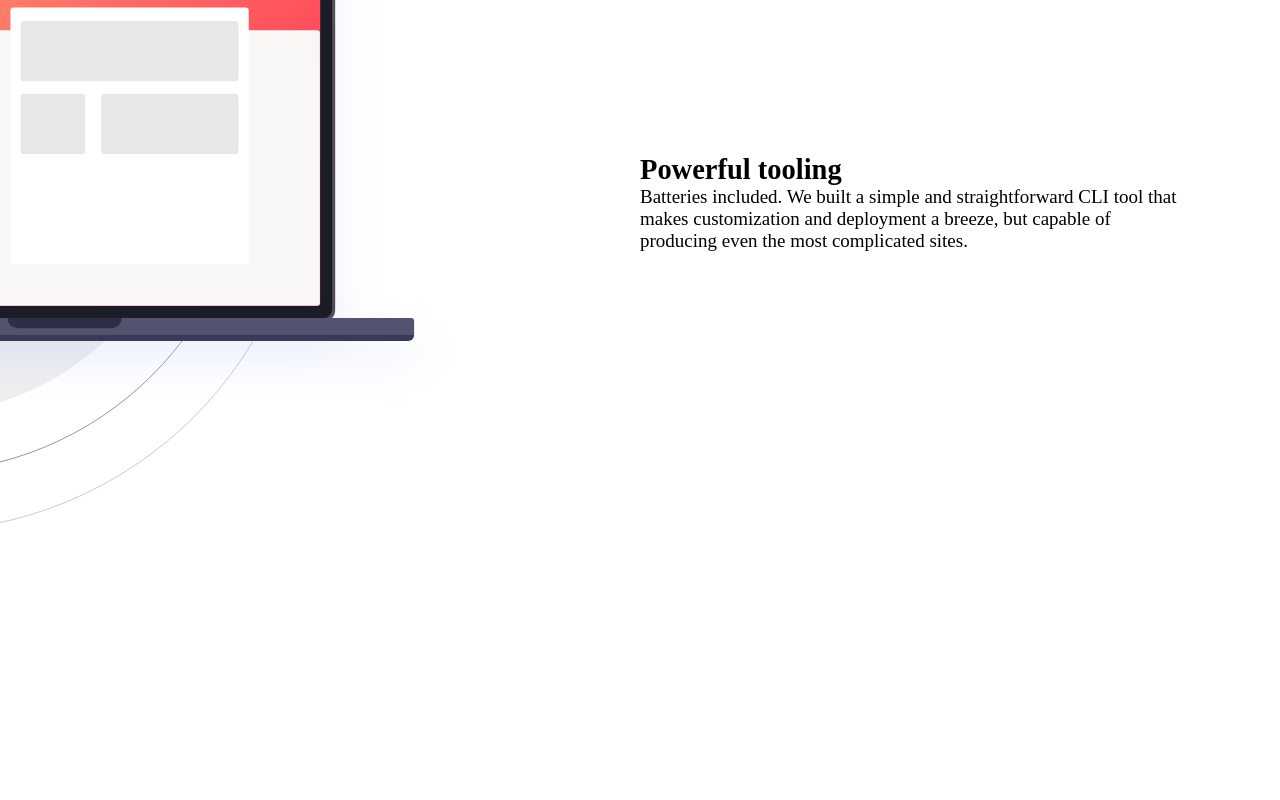
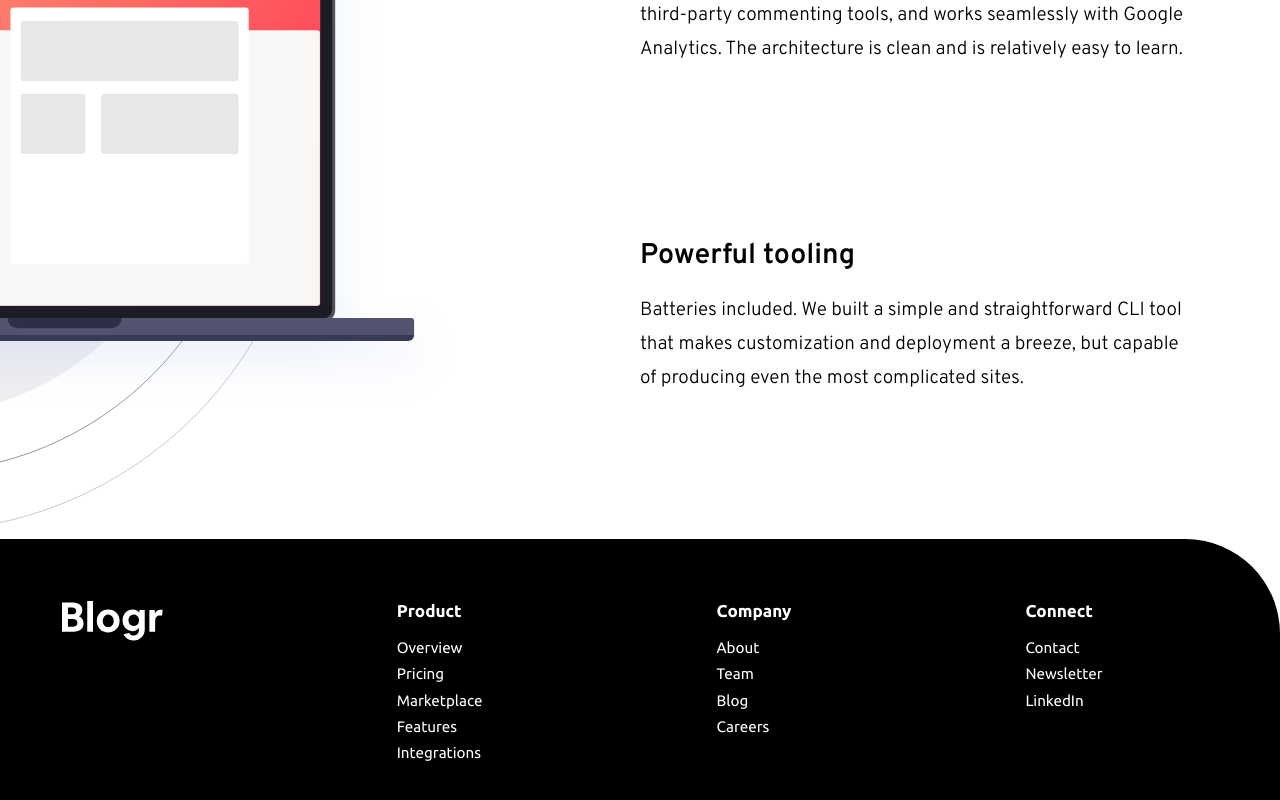
Before and after one commit to d-zucho/blogr, a React (Vite) app: page / in a window 1280 px wide. Shown: the part 2444-3244 px from the top of the page. Before the commit the page ends 2981 px from the top, so only its background shows below. Built offline with nearby package versions, Linux system fonts and the light colour scheme.

Commit message:
add footer and styles v1

```diff
--- a/src/App.jsx
+++ b/src/App.jsx
@@ -1,8 +1,8 @@
 import './App.css'
 import Details from './components/Details/Details'
 import Features from './components/Features/Features'
+import Footer from './components/Footer/Footer'
 import Header from './components/Header/Header'
-import Nav from './components/Nav/Nav'
 import Info from './components/info/Info'
 
 function App() {
@@ -12,6 +12,7 @@ function App() {
       <Features />
       <Info />
       <Details />
+      <Footer />
     </>
   )
 }
--- a/src/components/Details/details.styles.css
+++ b/src/components/Details/details.styles.css
@@ -2,6 +2,7 @@
   width: 100%;
   margin: 5rem auto 0;
   /* padding: 3.25rem; */
+  font-family: 'Overpass';
 }
 
 .container {
@@ -15,9 +16,8 @@
   width: 50%;
 }
 
-.detail {
-}
-
 .detail-info {
   width: 85%;
+  line-height: 1.8;
+  margin-top: 1rem;
 }
--- /dev/null
+++ b/src/components/Footer/Footer.jsx
@@ -0,0 +1,44 @@
+import logo from '../../assets/images/logo.svg'
+
+import './footer.styles.css'
+
+function Footer() {
+  return (
+    <footer>
+      <div className='footer-container'>
+        <div className='col logo-container'>
+          <img src={logo} alt='Logo' />
+        </div>
+        <div className='col'>
+          <h2>Product</h2>
+          <div className='col-details'>
+            <p>Overview</p>
+            <p>Pricing</p>
+            <p>Marketplace</p>
+            <p>Features</p>
+            <p>Integrations</p>
+          </div>
+        </div>
+        <div className='col'>
+          <h2>Company</h2>
+          <div className='col-details'>
+            <p>About</p>
+            <p>Team</p>
+            <p>Blog</p>
+            <p>Careers</p>
+          </div>
+        </div>
+        <div className='col'>
+          <h2>Connect</h2>
+          <div className='col-details'>
+            <p>Contact</p>
+            <p>Newsletter</p>
+            <p>LinkedIn</p>
+          </div>
+        </div>
+      </div>
+    </footer>
+  )
+}
+
+export default Footer
--- /dev/null
+++ b/src/components/Footer/footer.styles.css
@@ -0,0 +1,25 @@
+footer {
+  background-color: black;
+  color: white;
+  font-family: 'Ubuntu', sans-serif;
+  width: 100%;
+  padding: 3.25rem;
+  border-radius: 0 5rem 0 0;
+}
+
+.footer-container {
+  display: flex;
+  justify-content: space-between;
+  width: 90%;
+}
+
+.col h2 {
+  font-size: 0.9rem;
+  margin-bottom: 1rem;
+}
+
+.col-details p {
+  font-size: 0.8rem;
+  margin-bottom: 0.5rem;
+  cursor: pointer;
+}
```
